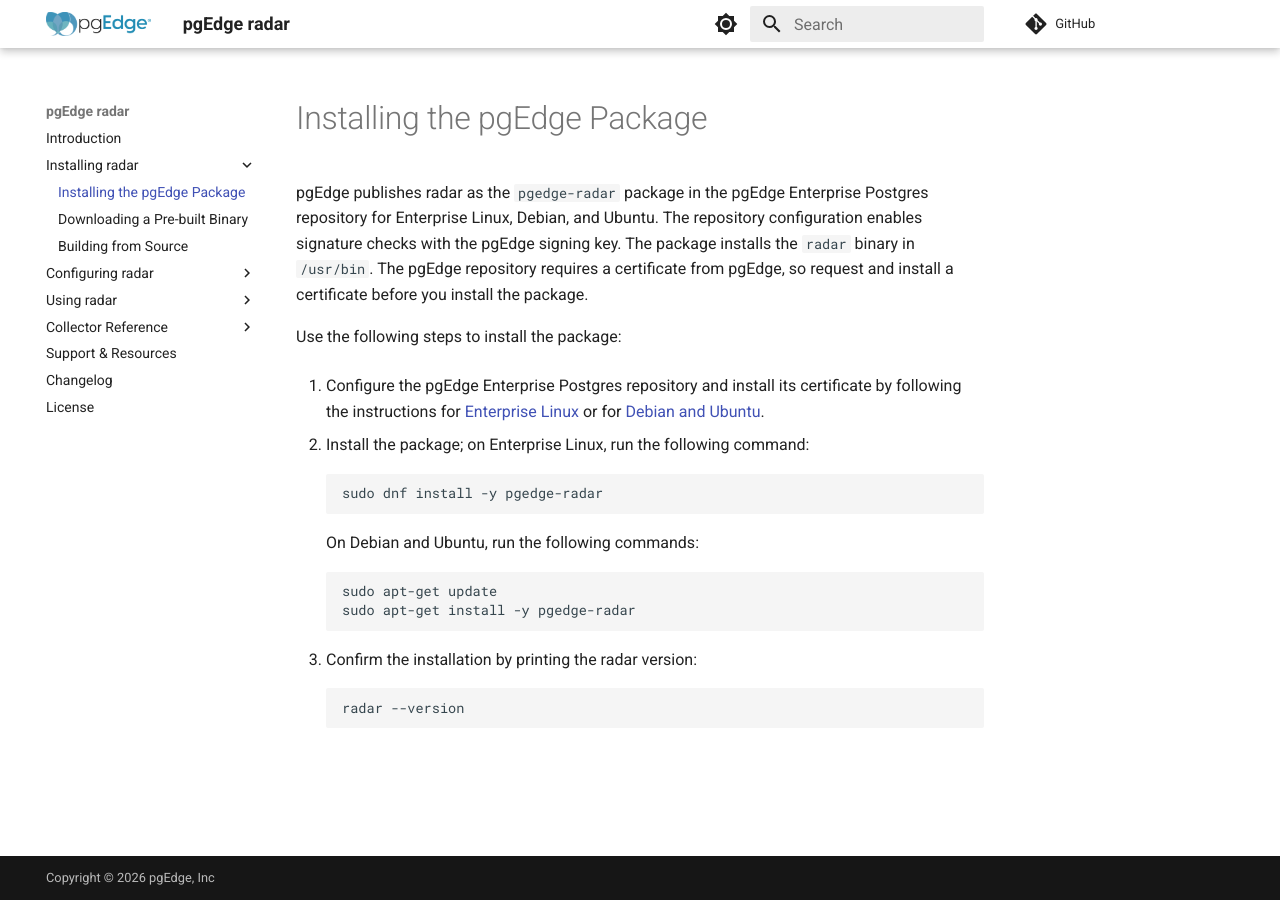
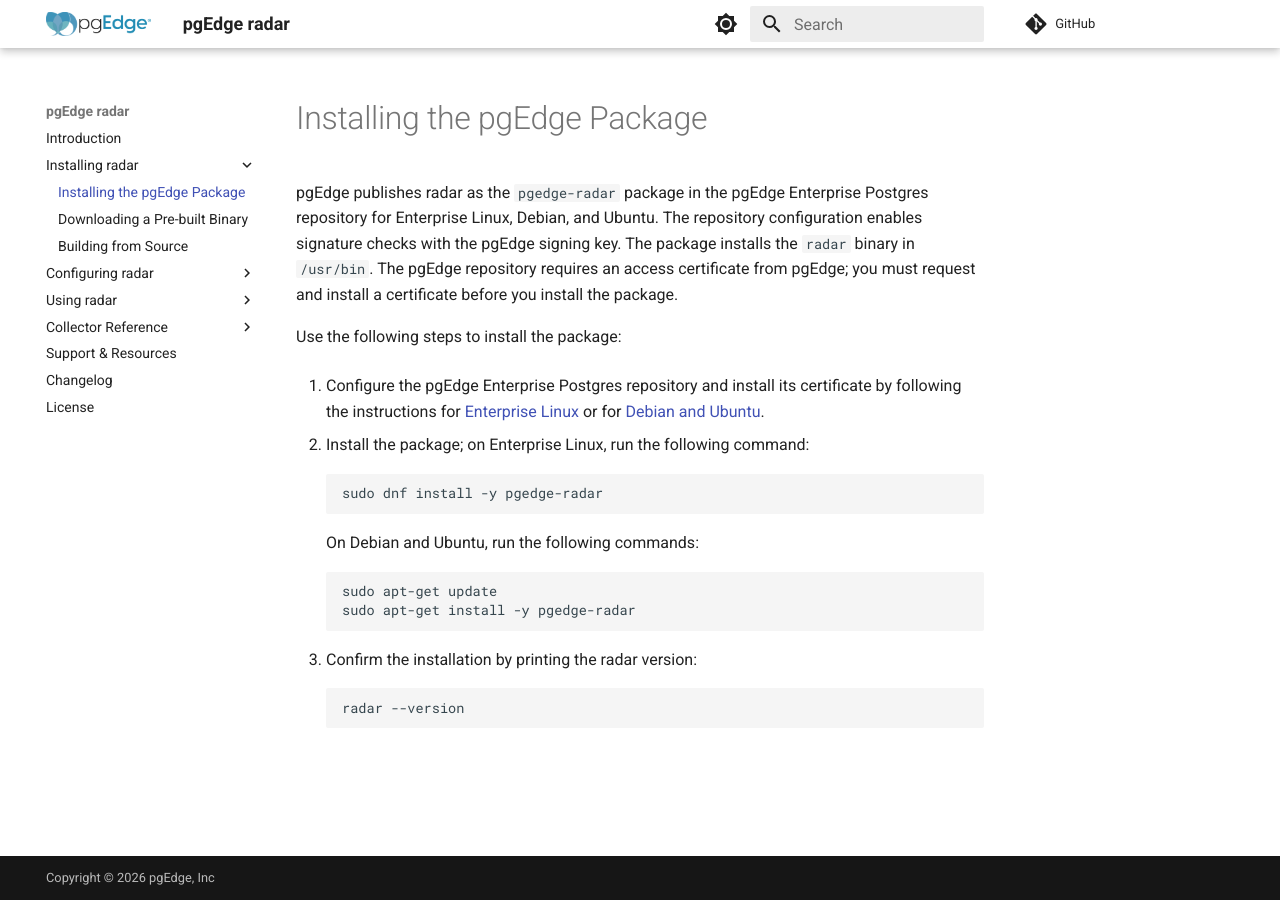
Before and after one commit to pgEdge/radar, an MkDocs documentation site: the page built from docs/installing/pgedge_package.md, in a window 1280 px wide. Built offline with MkDocs 1.6.1 and Material for MkDocs 9.7.7, drawn with Linux system fonts in a browser that asks for light colours; comment, search, counter and statistics services are not loaded.

Commit message:
docs: say the pgEdge repository requires an access certificate

```diff
--- a/docs/installing/pgedge_package.md
+++ b/docs/installing/pgedge_package.md
@@ -3,9 +3,9 @@
 pgEdge publishes radar as the `pgedge-radar` package in the pgEdge Enterprise
 Postgres repository for Enterprise Linux, Debian, and Ubuntu. The repository
 configuration enables signature checks with the pgEdge signing key. The package
-installs the `radar` binary in `/usr/bin`. The pgEdge repository requires a
-certificate from pgEdge, so request and install a certificate before you
-install the package.
+installs the `radar` binary in `/usr/bin`. The pgEdge repository requires an
+access certificate from pgEdge; you must request and install a certificate
+before you install the package.
 
 Use the following steps to install the package:
 
```
Also changed, not shown: README.md (+3 -3 lines).
